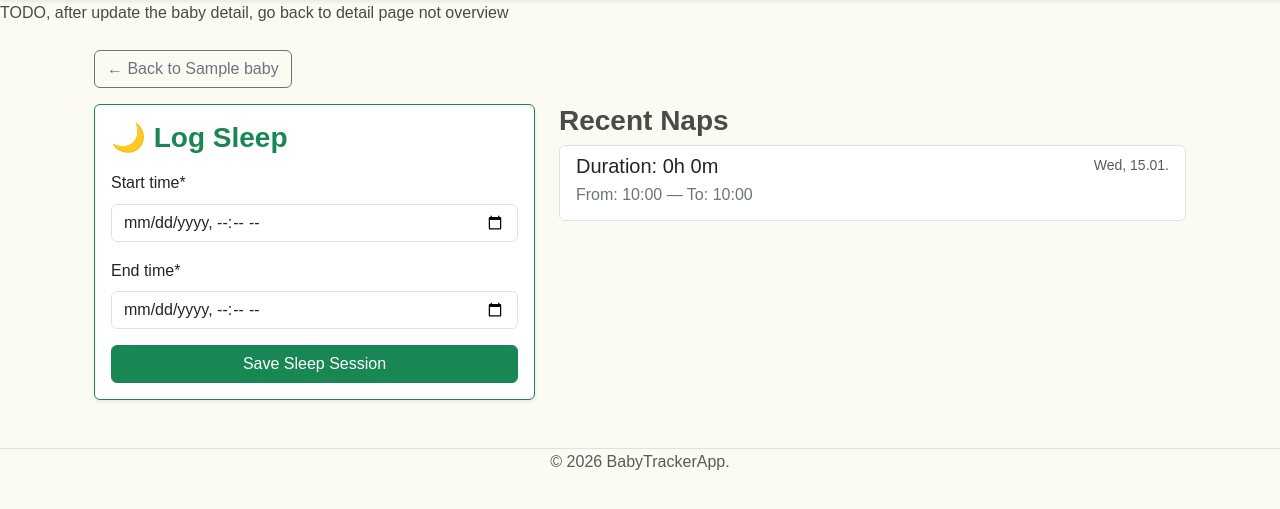
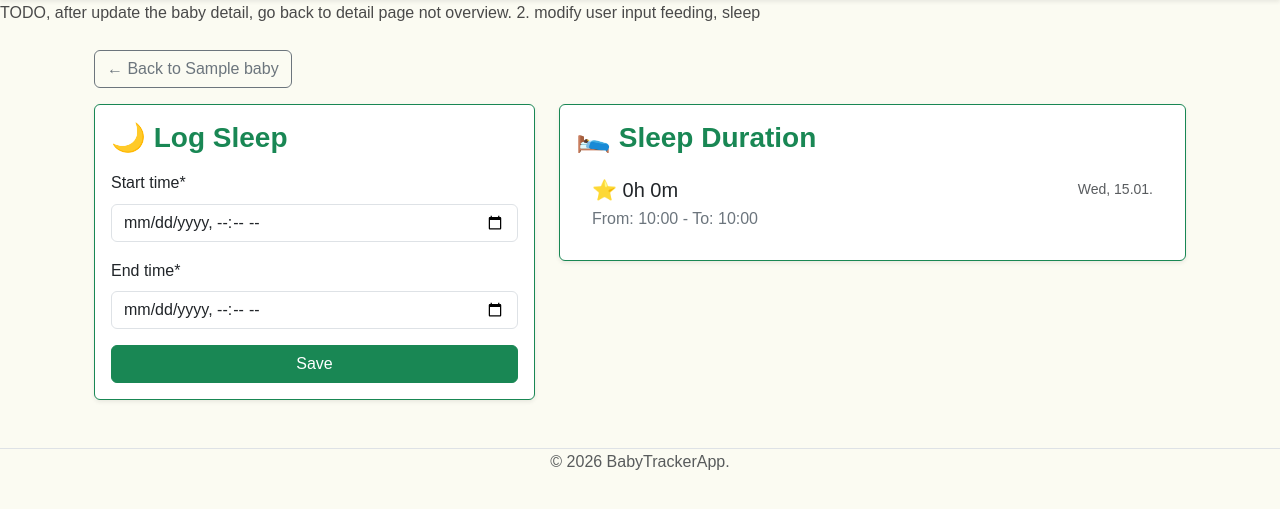
Before and after one commit to samalkralik/BabyTrackerProject, a Django app: page /overview/1/sleep/ in a window 1280 px wide. Shown: the part 86-595 px from the top of the page. Run offline with Django 5.2, Linux system fonts and the light colour scheme; a user stored in the database is signed in; tables that the repository leaves empty hold one stand-in row (values such as "Sample post"); some libraries are stand-ins or nearby versions.

Commit message:
paginator update for sleep view

```diff
--- a/baby_tracker_app/templates/baby_tracker_app/_base.html
+++ b/baby_tracker_app/templates/baby_tracker_app/_base.html
@@ -71,7 +71,7 @@
             </div>
         </div>
     </nav>
-    <p>TODO, after update the baby detail, go back to detail page not overview</p>
+    <p>TODO, after update the baby detail, go back to detail page not overview. 2. modify user input feeding, sleep</p>
     <main class="container">
         {% block base_content %}
         {% endblock %}
--- a/baby_tracker_app/templates/baby_tracker_app/baby_detail.html
+++ b/baby_tracker_app/templates/baby_tracker_app/baby_detail.html
@@ -12,7 +12,7 @@
         {% endif %}
 
         {% if baby.gender %}
-        <p>Gender: {{ baby.gender }}</p>
+        <p>Gender: {{ baby.get_gender_display }}</p>
         {% endif %}
     </div>
 
--- a/baby_tracker_app/templates/baby_tracker_app/sleep.html
+++ b/baby_tracker_app/templates/baby_tracker_app/sleep.html
@@ -13,29 +13,63 @@
                     <form method="POST">
                         {% csrf_token %}
                         {{ form|crispy }}
-                        <button type="submit" class="btn btn-success w-100">Save Sleep Session</button>
+                        <button type="submit" class="btn btn-success w-100">Save</button>
                     </form>
                 </div>
             </div>
         </div>
 
         <div class="col-md-7">
-            <h3 class="fw-bold">Recent Naps</h3>
-            <div class="list-group">
-                {% for s in sleeps %}
+            <div class="card shadow-sm border-success">
+                <div class="card-body">
+                    <h3 class="fw-bold text-success mb-3">🛌 Sleep Duration</h3>
+
+                    <div class="list-group list-group-flush">
+                        {% for s in page %}
                         <div class="list-group-item">
                             <div class="d-flex justify-content-between">
-                        <h5 class="mb-1">Duration: {{ s.sleep_duration }}</h5>
+                                <h5 class="mb-1">⭐ {{ s.sleep_duration }}</h5>
                                 <small class="text-muted">{{ s.start_time|date:"D, d.m." }}</small>
                             </div>
                             <p class="mb-1 text-secondary">
-                        From: {{ s.start_time|date:"H:i" }} — To: {{ s.end_time|date:"H:i" }}
+                                From: {{ s.start_time|date:"H:i" }} - To: {{ s.end_time|date:"H:i" }}
                             </p>
                         </div>
                         {% empty %}
                         <p class="text-muted">No sleep records found yet.</p>
                         {% endfor %}
                     </div>
+                    {% if page.has_other_pages %}
+                    <div
+                        class="card-footer bg-transparent border-top-0 d-flex justify-content-between align-items-center pb-3">
+
+                        {% if page.has_previous %}
+                        <a href="{{ request.path }}?page={{ page.previous_page_number }}"
+                            class="btn btn-outline-success">
+                            &laquo;
+                        </a>
+                        {% else %}
+                        <button class="btn btn-outline-secondary disabled">&laquo;</button>
+                        {% endif %}
+
+                        <span class="text-muted">
+                            Page {{ page.number }} of {{ page.paginator.num_pages }}
+                        </span>
+
+                        {% if page.has_next %}
+                        <a href="{{ request.path }}?page={{ page.next_page_number }}" class="btn btn-outline-success">
+                            &raquo;
+                        </a>
+                        {% else %}
+                        <button class="btn btn-outline-secondary disabled">&raquo;</button>
+                        {% endif %}
+
+                    </div>
+                    {% endif %}
+
+                </div>
+            </div>
+
         </div>
     </div>
 </div>
--- a/baby_tracker_app/views.py
+++ b/baby_tracker_app/views.py
@@ -1,3 +1,4 @@
+from django.core.paginator import Paginator
 from django.shortcuts import render, redirect, get_object_or_404
 from django.contrib.auth.decorators import login_required
 from baby_tracker_app.models import Baby, Feeding, Sleep, Growth
@@ -107,16 +108,24 @@ def sleep_view(request, baby_id):
             instance = form.save(commit=False)
             instance.baby = baby
             instance.save()
-            # return redirect("/overview/{baby.id}/sleep/", baby_id=baby.id)
             return redirect(request.path)
     else:
         form = SleepForm()
 
-    sleeps = Sleep.objects.filter(baby=baby).order_by("-start_time")[:10]
+    sleep_list = Sleep.objects.filter(baby=baby).order_by("-start_time")
+
+    paginator = Paginator(sleep_list, 10)
+    page_number = request.GET.get("page")
+    page = paginator.get_page(page_number)
+
     return render(
         request,
         "baby_tracker_app/sleep.html",
-        {"baby": baby, "form": form, "sleeps": sleeps},
+        {
+            "baby": baby,
+            "form": form,
+            "page": page,
+        },
     )
 
 
```
Lines whose indentation alone changed are shown as unchanged.
